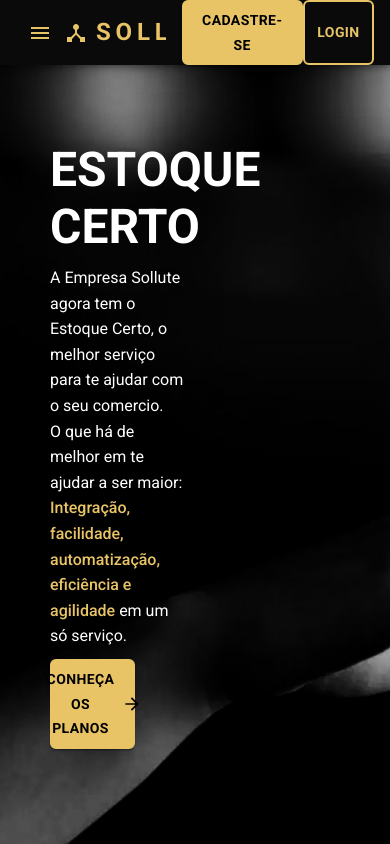
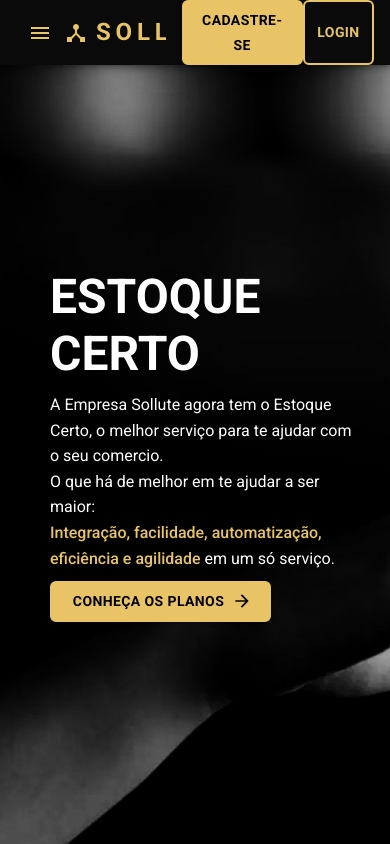
Before and after one commit to ogabrielalves/sollute-react-v2, a React (Vite) app: page / in a window 390 px wide. Built offline with nearby package versions, Linux system fonts and the light colour scheme.

Commit message:
Responsividade mobile.

```diff
--- a/src/pages/Home/Home.module.scss
+++ b/src/pages/Home/Home.module.scss
@@ -51,3 +51,17 @@
     }
 
 }
+
+@media screen and (max-width: 680px) {
+    .leftSide {
+
+        p {
+            width: 90%;
+        }
+
+        .buttonRegister {
+            width: 65%;
+        }
+    }
+
+}
```
